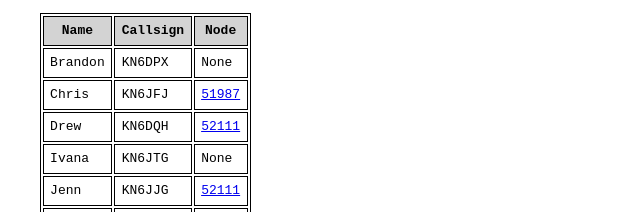
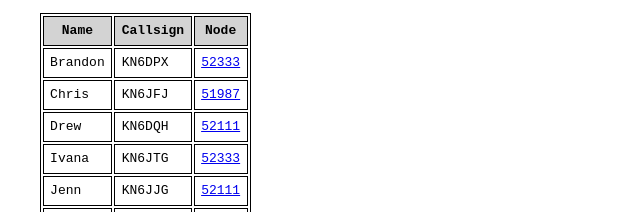
Before and after one commit to qsymmachus/dbarf, a plain HTML site: page index.html in a window 1280 px wide. Shown: the part 877-1089 px from the top of the page, 0-640 px from the left. Drawn offline with Linux system fonts and the light colour scheme.

Commit message:
Add Brandon & Ivana's node number

```diff
--- a/index.html
+++ b/index.html
@@ -30,7 +30,7 @@
         <tr>
           <td>Brandon</td>
           <td>KN6DPX</td>
-          <td>None</td>
+          <td><a href="http://stats.allstarlink.org/nodeinfo.cgi?node=52333">52333</a></td>
         </tr>
         <tr>
           <td>Chris</td>
@@ -45,7 +45,7 @@
         <tr>
           <td>Ivana</td>
           <td>KN6JTG</td>
-          <td>None</td>
+          <td><a href="http://stats.allstarlink.org/nodeinfo.cgi?node=52333">52333</a></td>
         </tr>
         <tr>
           <td>Jenn</td>
```
